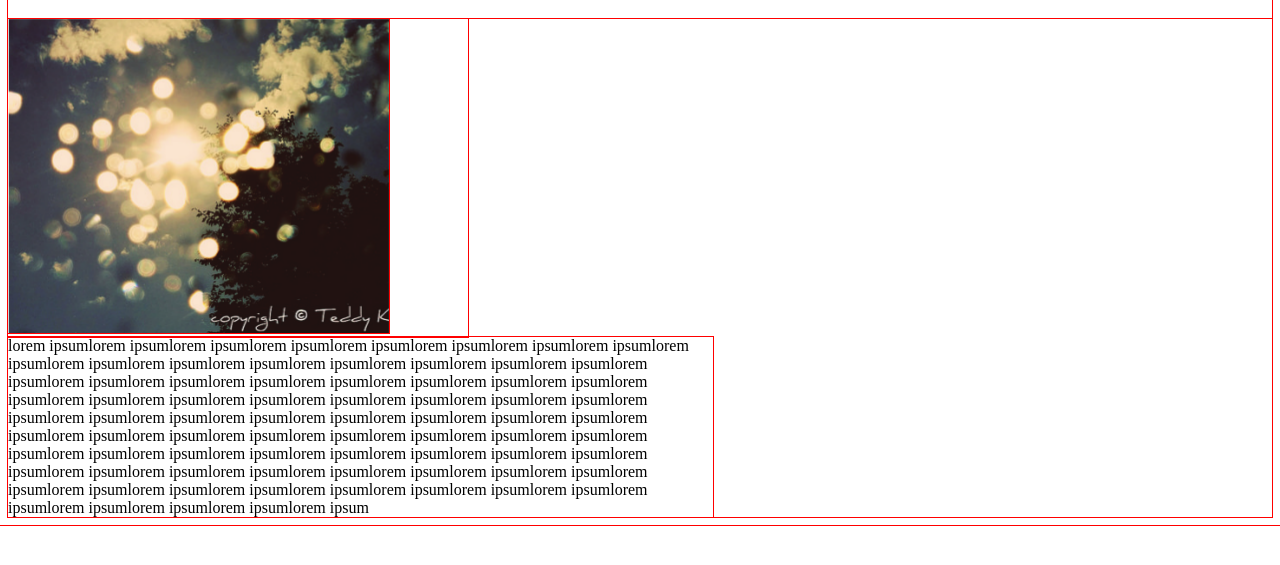
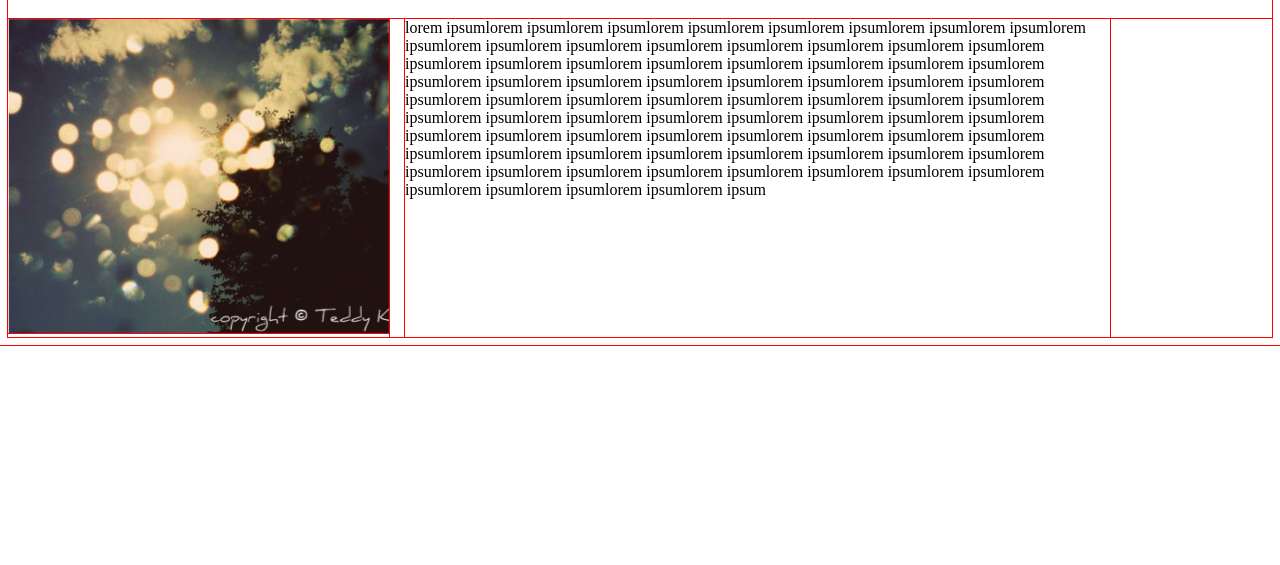
Before and after one commit to lrymal2/nanodegree-portfolio, a plain HTML site: page toplist/index.html in a window 1280 px wide. Shown: the part 61-626 px from the top of the page. Drawn offline with Linux system fonts and the light colour scheme.

Commit message:
validated html

```diff
--- a/toplist/index.html
+++ b/toplist/index.html
@@ -7,7 +7,7 @@
 </head>
     <h1 class="title">My App</h1>
         <div class="app">
-        <div class="screenshot"><img src="images/app.png"></div>
+        <div class="screenshot"><img src="images/app.png" alt="a-picture"></div>
         <div class="description">lorem ipsumlorem ipsumlorem ipsumlorem ipsumlorem ipsumlorem ipsumlorem ipsumlorem ipsumlorem ipsumlorem ipsumlorem ipsumlorem ipsumlorem ipsumlorem ipsumlorem ipsumlorem ipsumlorem ipsumlorem ipsumlorem ipsumlorem ipsumlorem ipsumlorem ipsumlorem ipsumlorem ipsumlorem ipsumlorem ipsumlorem ipsumlorem ipsumlorem ipsumlorem ipsumlorem ipsumlorem ipsumlorem ipsumlorem ipsumlorem ipsumlorem ipsumlorem ipsumlorem ipsumlorem ipsumlorem ipsumlorem ipsumlorem ipsumlorem ipsumlorem ipsumlorem ipsumlorem ipsumlorem ipsumlorem ipsumlorem ipsumlorem ipsumlorem ipsumlorem ipsumlorem ipsumlorem ipsumlorem ipsumlorem ipsumlorem ipsumlorem ipsumlorem ipsumlorem ipsumlorem ipsumlorem ipsumlorem ipsumlorem ipsumlorem ipsumlorem ipsumlorem ipsumlorem ipsumlorem ipsumlorem ipsumlorem ipsumlorem ipsumlorem ipsumlorem ipsumlorem ipsumlorem ipsumlorem ipsum
         </div>
     </div>
--- a/toplist/style.css
+++ b/toplist/style.css
@@ -9,6 +9,8 @@
     box-sizing: border-box;
 }
 
-.screenshot{max-width: 460px;}
+.screenshot{max-width: 460px;margin-right: 1em;}
 
 .description{max-width:705px;}
+
+.app{display: flex;display: -webkit-flex;}
```
Also changed, not shown: framework/css/main.css (added), framework/test.html (added).
